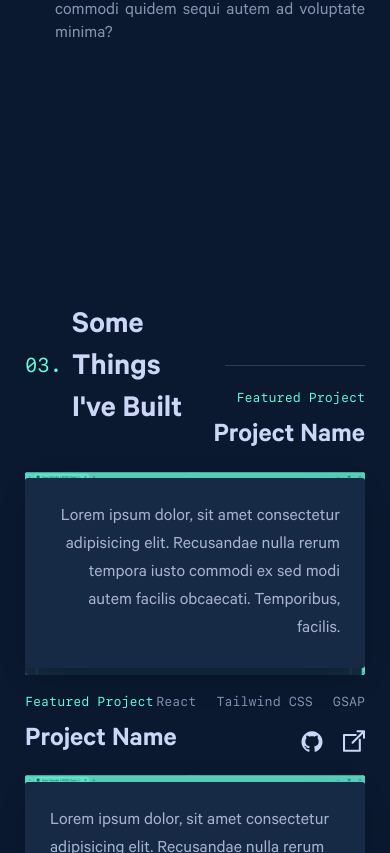
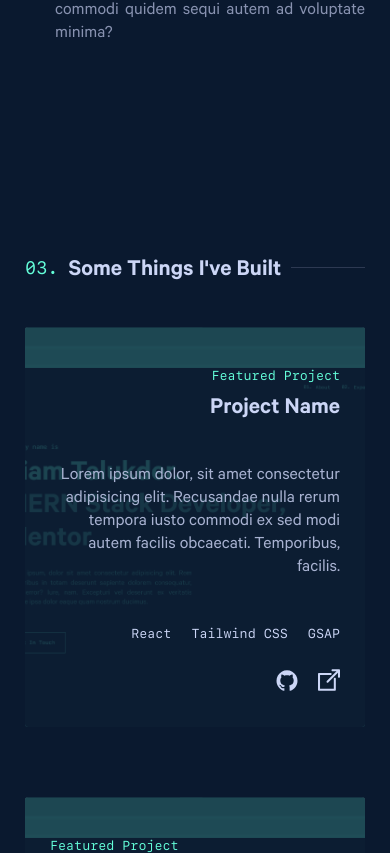
Before and after one commit to iamrafsanrafi/siam-portfolio-by-rafsan, a React (Vite) app: page / in a window 390 px wide. Shown: the part 2251-3104 px from the top of the page. Built offline with nearby package versions, Linux system fonts and the light colour scheme.

Commit message:
Added — responsive projects sec design

```diff
--- a/src/components/ProjectsSection.jsx
+++ b/src/components/ProjectsSection.jsx
@@ -2,10 +2,15 @@ import { useGSAP } from "@gsap/react"
 import { allProjects } from "../constants/data"
 import GitHubIcon from "../icons/GitHubIcon"
 import RedirectIcon from "../icons/RedirectIcon"
-
 import gsap from "gsap"
+import { useMediaQuery } from "react-responsive"
 
 const ProjectsSection = () => {
+    // Extra responsive breakpoint
+    const breakpoint1 = useMediaQuery({ maxWidth: 480 });
+    const breakpoint2 = useMediaQuery({ minWidth: 601 });
+    const breakpoint3 = useMediaQuery({ minWidth: 1001 });
+
     useGSAP(() => {
         const timeline = gsap.timeline({
             scrollTrigger: {
@@ -45,16 +50,18 @@ const ProjectsSection = () => {
     }, []);
 
     return (
-        <section id="projects" className="max-w-[1000px] mx-auto py-[150px]">
+        <section id="projects" className="max-w-[1000px] mx-auto py-[100px] md:py-[150px]">
             {/* ---- Section Heading ---- */}
-            <div id="project-heading" className="flex items-center mt-2.5 mb-10">
-                <p className="font-mono text-xl text-[#64ffda] relative bottom-1 mr-2.5 select-none">03.</p>
-                <h3 className="font-calibre text-[32px] text-[#ccd6f6] font-semibold leading-[42px]">Some Things I've Built</h3>
-                <hr className="w-[300px] border-[#2d3952] ml-5 relative bottom-1" />
+            <div className="flex items-center mt-2.5 mb-10">
+                <p className="font-mono text-lg md:text-xl leading-[23px] md:leading-[26px] text-[#64ffda] relative bottom-1 mr-2.5 select-none">03.</p>
+
+                <h3 className="font-calibre text-2xl leading-[31px] md:text-[32px] md:leading-[42px] text-[#ccd6f6] font-semibold">Some Things I've Built</h3>
+
+                <hr className={`flex-1 ${breakpoint3 ? "max-w-[300px]" : "md:max-w-[200px]"} border-[#2d3952] ${breakpoint2 ? "ml-5" : "ml-2.5"} relative bottom-1`} />
             </div>
 
             {/* ---- Projects ---- */}
-            <div className="flex flex-col gap-y-[100px]">
+            <div className={`flex flex-col ${breakpoint2 ? "gap-y-[100px]" : "gap-y-[70px]"}`}>
                 {allProjects.map(project => (
                     <div
                         key={project.id}
@@ -64,49 +71,49 @@ const ProjectsSection = () => {
                         <a
                             href={project.link}
                             target="_blank"
-                            className="block max-w-[580px] bg-[#64ffda] rounded-[3px] hover:bg-transparent relative before:absolute before:cotent-[''] before:w-full before:h-full before:inset-0 before:z-3 before:bg-[#0a192f] before:mix-blend-screen group select-none"
+                            className={`block ${breakpoint2 ? "w-[58.33%] relative h-[380px] md:h-[360px] max-w-[580px]" : "w-full opacity-25 absolute inset-0 h-full"} bg-[#64ffda] rounded-[3px] hover:bg-transparent before:absolute before:cotent-[''] before:w-full before:h-full before:inset-0 before:z-3 before:bg-[#0a192f] before:mix-blend-screen group select-none`}
                             style={{
                                 transition: "0.25s cubic-bezier(0.645, 0.045, 0.355, 1)"
                             }}
                         >
                             <div
-                                className="rounded-[3px] grayscale contrast brightness-90 mix-blend-multiply group group-hover:grayscale-0 group-hover:brightness-100 group-hover:mix-blend-normal"
+                                className="rounded-[3px] grayscale contrast brightness-90 mix-blend-multiply group group-hover:grayscale-0 group-hover:brightness-100 group-hover:mix-blend-normal w-full h-full"
                                 style={{
                                     transition: "0.25s cubic-bezier(0.645, 0.045, 0.355, 1)"
                                 }}
                             >
-                                <img src={project.image} alt={project.name} className="w-full rounded-[3px]" />
+                                <img src={project.image} alt={project.name} className="w-full h-full rounded-[3px] object-cover object-center" />
                             </div>
                         </a>
 
 
                         {/* ---- Project Details ---- */}
-                        <div className={`absolute z-5 max-w-[495px] ${project.id % 2 == 0 ? "text-left left-0" : "text-right right-0"}`}>
+                        <div className={`${breakpoint1 ? "pt-[30px] px-[25px] pb-[20px]" : ""} ${breakpoint2 ? "absolute w-[50%] p-0" : "relative w-full"} ${!breakpoint1 && !breakpoint2 ? "pt-10 px-10 pb-[30px]" : ""} z-5 md:max-w-[495px] ${project.id % 2 == 0 ? "text-left left-0" : "text-right right-0"}`}>
                             <p className="font-mono text-[13px] text-[#64ffda] leading-[17px] my-[10px]">Featured Project</p>
 
                             <h4
-                                className="inline-block font-calibre font-semibold text-[28px] text-[#ccd6f6] hover:text-[#64ffda] mb-5 cursor-pointer"
+                                className="inline-block font-calibre font-semibold text-2xl leading-[31px] md:text-[28px] md:leading-[36px] text-[#ccd6f6] mb-5 cursor-pointer"
                                 style={{
                                     transition: "0.25s cubic-bezier(0.645, 0.045, 0.355, 1)"
                                 }}
                             >
-                                <a href={project.link} target="_blank">{project.name}</a>
+                                <a href={project.link} target="_blank" className="focus:text-[#64ffda] active:bg-[#226185] active:text-[#64ffda] hover:text-[#64ffda]">{project.name}</a>
                             </h4>
 
-                            <div
-                                className="font-calibre text-lg text-[#a8b2d1] leading-[28px] rounded-[3px] p-[25px] bg-[#172a45]"
+                            <p
+                                className={`font-calibre text-lg text-[#a8b2d1] leading-[23px] rounded-[3px] ${breakpoint2 ? "bg-[#172a45] p-[25px]" : "bg-transparent py-5"}`}
                                 style={{
-                                    boxShadow: "rgba(2, 12, 27, 0.7) 0px 10px 30px -15px"
+                                    boxShadow: `${breakpoint2 ? "rgba(2, 12, 27, 0.7) 0px 10px 30px -15px" : "none"}`
                                 }}
                             >
                                 {project.description}
-                            </div>
+                            </p>
 
                             <ul className={`flex gap-x-5 ${project.id % 2 == 0 ? "justify-start" : "justify-end"} mt-[25px] mb-2.5`}>
                                 {project.technologies.map((t, index) => (
                                     <li
                                         key={index}
-                                        className="font-mono text-[13px] text-[#8892b0] leading-[17px]"
+                                        className={`font-mono text-[13px] ${breakpoint2 ? "text-[#8892b0]" : "text-[#ccd6f6]"} leading-[17px] mb-[7px]`}
                                     >{t}</li>
                                 ))}
                             </ul>
@@ -116,7 +123,7 @@ const ProjectsSection = () => {
                                 <a
                                     href={project.github}
                                     target="_blank"
-                                    className="text-[#ccd6f6] hover:text-[#64ffda] inline-block p-2.5"
+                                    className="text-[#ccd6f6] focus:text-[#64ffda] active:bg-[#226185] active:text-[#64ffda] hover:text-[#64ffda] inline-block p-2.5"
                                     style={{
                                         transition: "0.25s cubic-bezier(0.645, 0.045, 0.355, 1)"
                                     }}
@@ -126,7 +133,7 @@ const ProjectsSection = () => {
                                 <a
                                     href={project.link}
                                     target="_blank"
-                                    className="text-[#ccd6f6] hover:text-[#64ffda] inline-block p-2.5"
+                                    className="text-[#ccd6f6] focus:text-[#64ffda] active:bg-[#226185] active:text-[#64ffda] hover:text-[#64ffda] inline-block p-2.5"
                                     style={{
                                         transition: "0.25s cubic-bezier(0.645, 0.045, 0.355, 1)"
                                     }}
```
